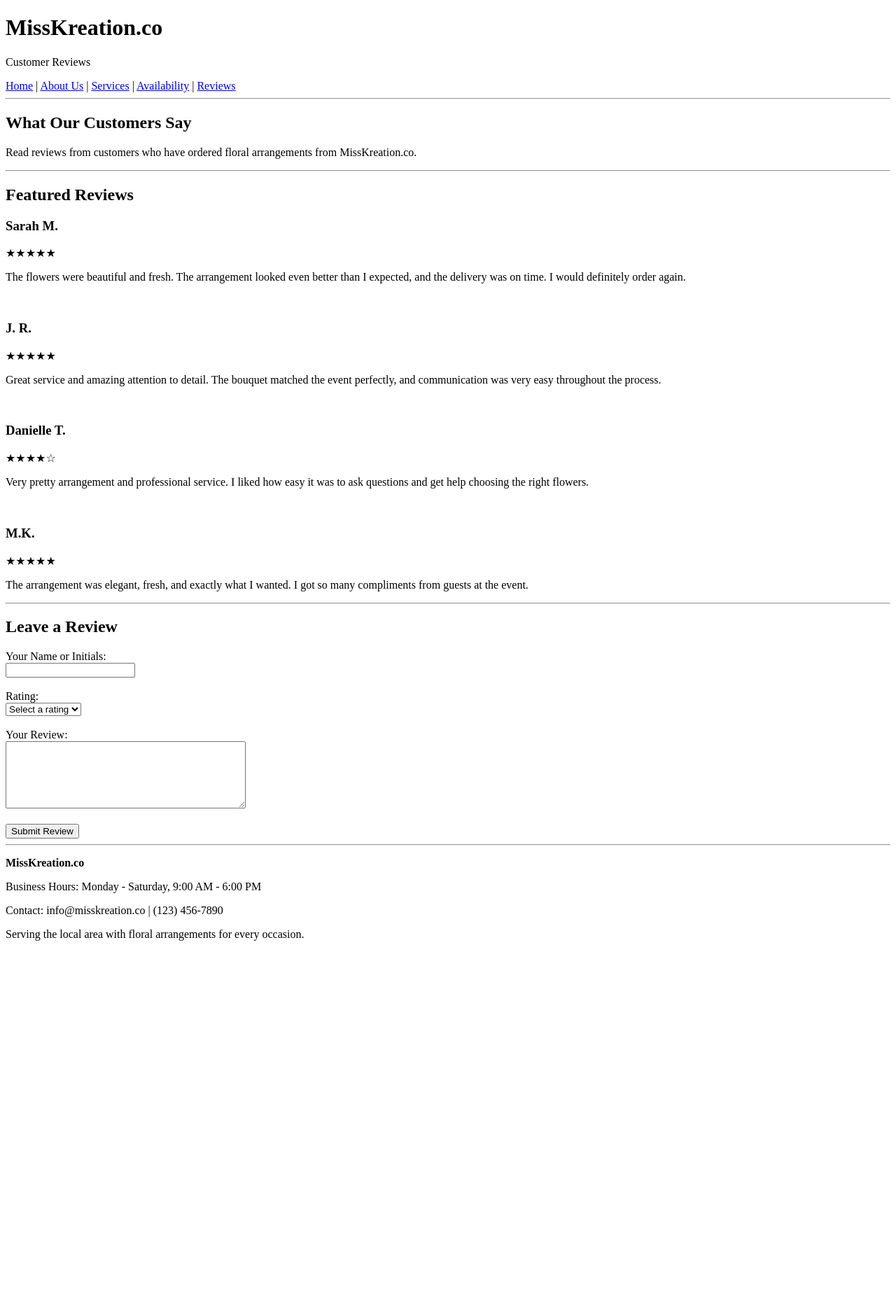
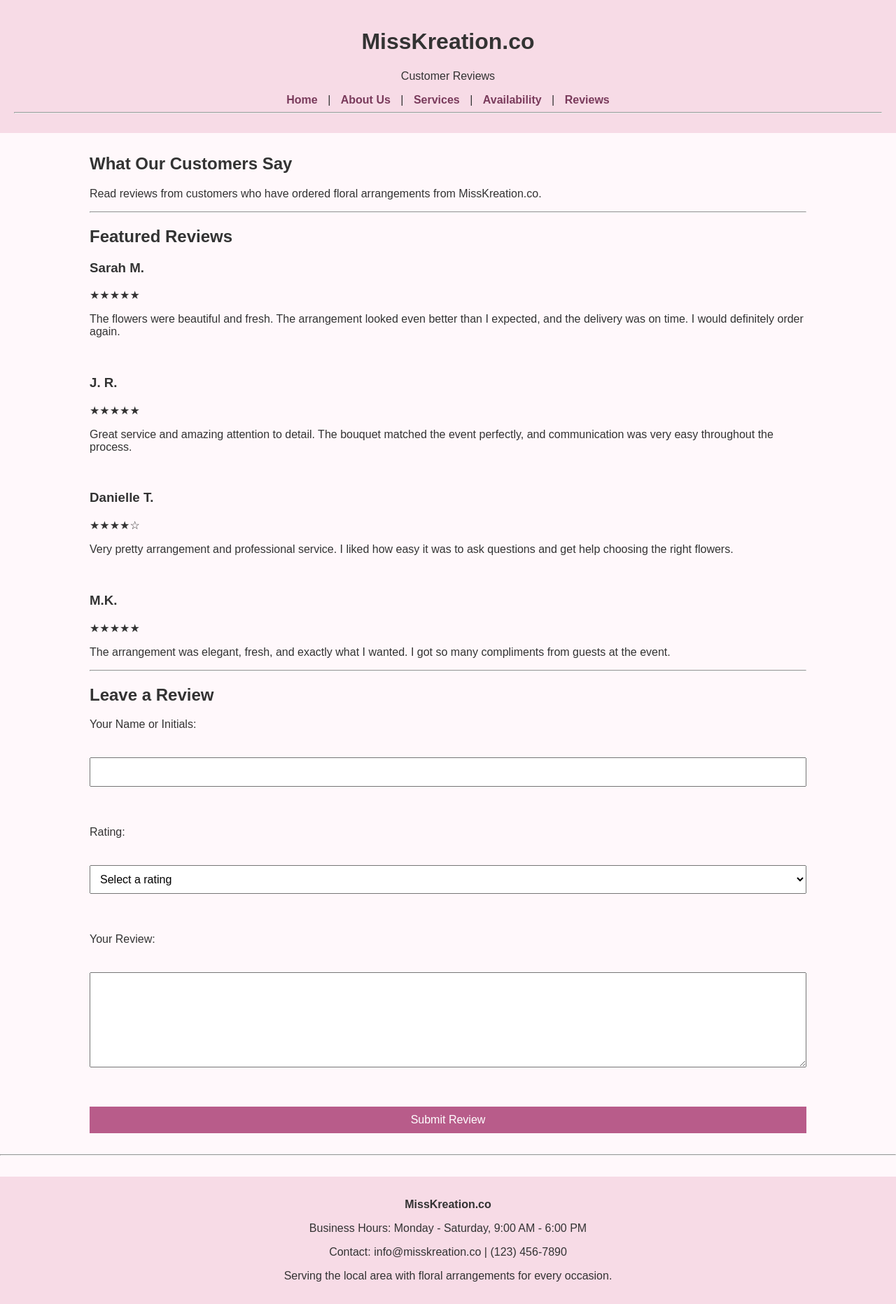
Before and after one commit to Governors-State-Technology-Clubs/FlowerShopWeb, a Flask app: template templates/reveiw.html in a window 1280 px wide. Shown: the whole page at 70% size. Before the commit the page ends 1344 px from the top, so only its background shows below. Run offline with Flask 3, Linux system fonts and the light colour scheme; the template is opened without the code that fills it, so the values that code supplies are empty.

Commit message:
Added basic css to reveiw

```diff
--- a/templates/reveiw.html
+++ b/templates/reveiw.html
@@ -4,6 +4,7 @@
     <meta charset="UTF-8">
     <meta name="viewport" content="width=device-width, initial-scale=1.0">
     <title>MissKreation.co | Reviews</title>
+    <link rel="stylesheet" href="reveiwStyle.css">
 </head>
 <body>
 
--- /dev/null
+++ b/templates/reveiwStyle.css
@@ -0,0 +1,84 @@
+body {
+    font-family: Arial, sans-serif;
+    margin: 0;
+    background-color: #fff8fb;
+    color: #333;
+}
+
+header {
+    background-color: #f7dbe6;
+    text-align: center;
+    padding: 20px;
+}
+
+.subtitle {
+    margin-top: 5px;
+}
+
+nav {
+    margin-top: 15px;
+}
+
+nav a {
+    text-decoration: none;
+    color: #7a3b5c;
+    margin: 0 10px;
+    font-weight: bold;
+}
+
+main {
+    width: 80%;
+    margin: 30px auto;
+}
+
+.intro,
+.review-form {
+    margin-bottom: 30px;
+}
+
+.reviews-container {
+    display: flex;
+    flex-direction: column;
+    gap: 20px;
+    margin-bottom: 30px;
+}
+
+.review-card {
+    background-color: white;
+    border: 1px solid #e6b8cb;
+    padding: 20px;
+    border-radius: 10px;
+}
+
+.stars {
+    color: #b85c8a;
+    font-weight: bold;
+}
+
+form {
+    display: flex;
+    flex-direction: column;
+    gap: 10px;
+}
+
+input,
+select,
+textarea,
+button {
+    padding: 10px;
+    font-size: 16px;
+}
+
+button {
+    background-color: #b85c8a;
+    color: white;
+    border: none;
+    cursor: pointer;
+}
+
+footer {
+    text-align: center;
+    background-color: #f7dbe6;
+    padding: 15px;
+    margin-top: 30px;
+}
```
